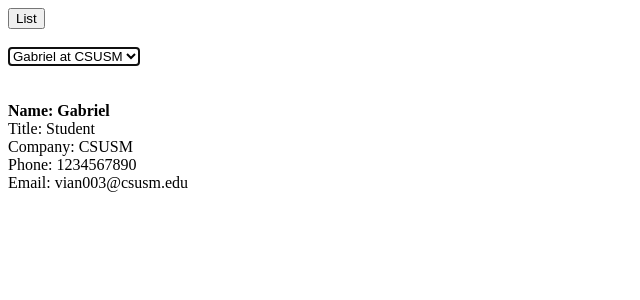
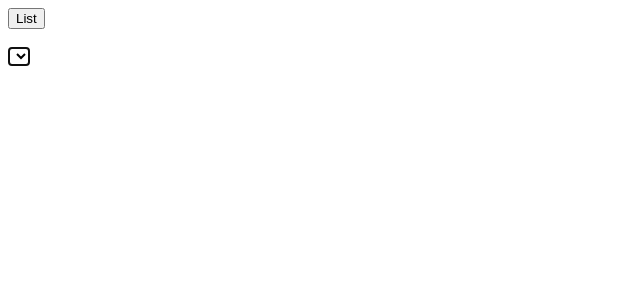
Before and after one commit to gabrielnvian/EmailGenerationPortal, a SvelteKit app: page / in a window 1280 px wide. Shown: the top 300 px of the page, without its empty margins (0-640 px from the left). Built offline with nearby package versions, Linux system fonts and the light colour scheme.

Commit message:
Switch to Writable for personas variable

```diff
--- a/src/personas.ts
+++ b/src/personas.ts
@@ -1,9 +1,6 @@
 import {Persona} from "./personas.model";
 import {CsvToPersonas} from "./csv-to-personas";
 import csv from "./data.csv?raw"
+import {type Writable, writable} from "svelte/store";
 
-export const personas: Persona[] = [];
-
-personas.push(new Persona("Gabriel", "Student", "CSUSM", "1234567890", "vian003@csusm.edu"));
-
-personas.push(...CsvToPersonas(csv));
+export const personas: Writable<Persona[]> = writable(CsvToPersonas(csv));
--- a/src/routes/+page.svelte
+++ b/src/routes/+page.svelte
@@ -6,7 +6,7 @@
 
 	let idx: number;
 
-	$: selected = personas[idx];
+	$: selected = $personas[idx];
 </script>
 
 <button on:click={() => goto(`${base}/list`)}>List</button>
@@ -14,7 +14,7 @@
 <br/>
 
 <select autofocus bind:value={idx} id="cars" name="cars">
-	{#each personas as persona, idx}
+	{#each $personas as persona, idx}
 		<option value={idx}>
 			{persona.name} at {persona.company}
 		</option>
--- a/src/routes/list/+page.svelte
+++ b/src/routes/list/+page.svelte
@@ -3,7 +3,7 @@
 	import Persona from "../Persona.svelte";
 </script>
 
-{#each personas as persona}
+{#each $personas as persona}
 	<Persona {persona}/>
 
 	<br/>
```
